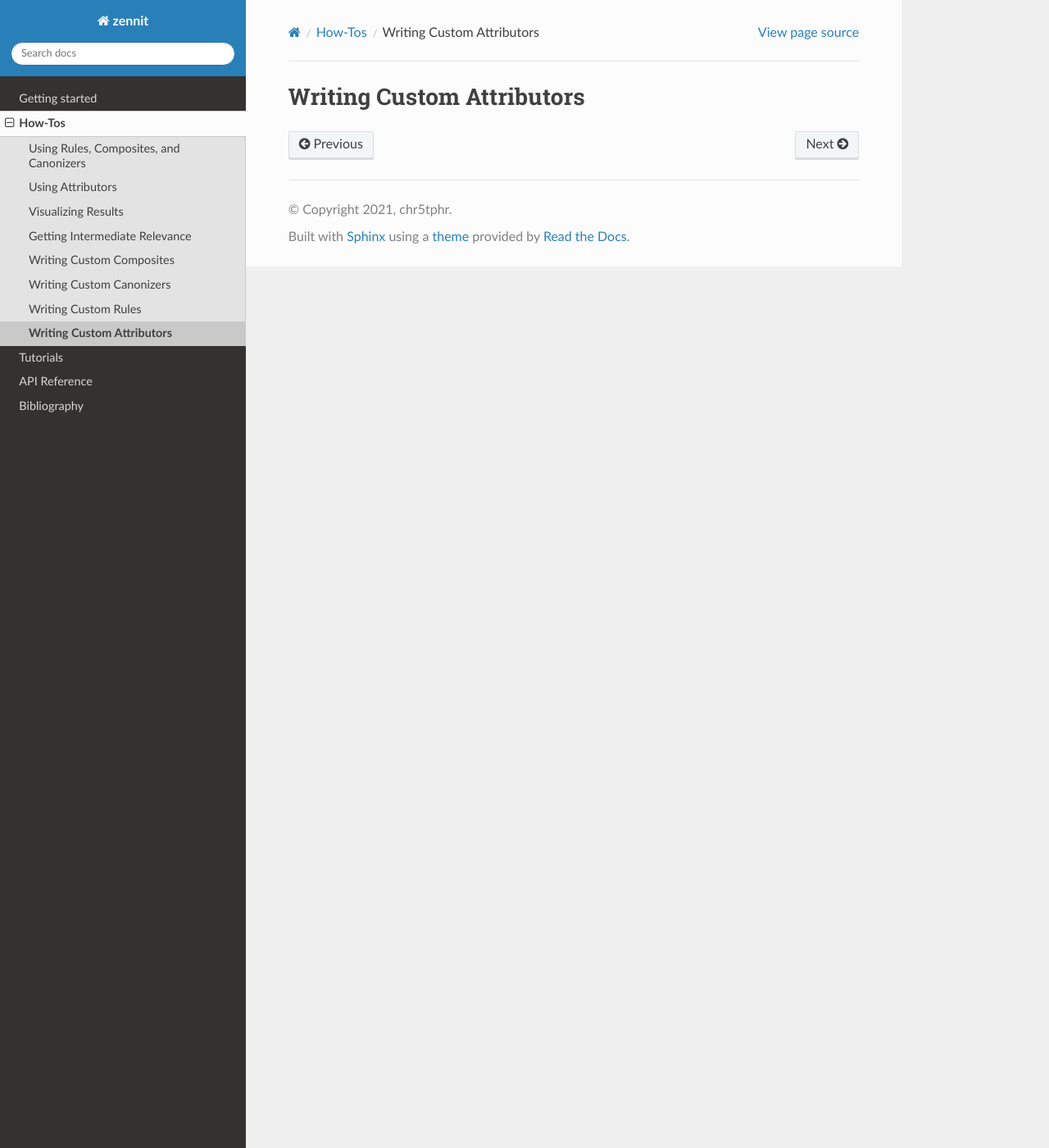
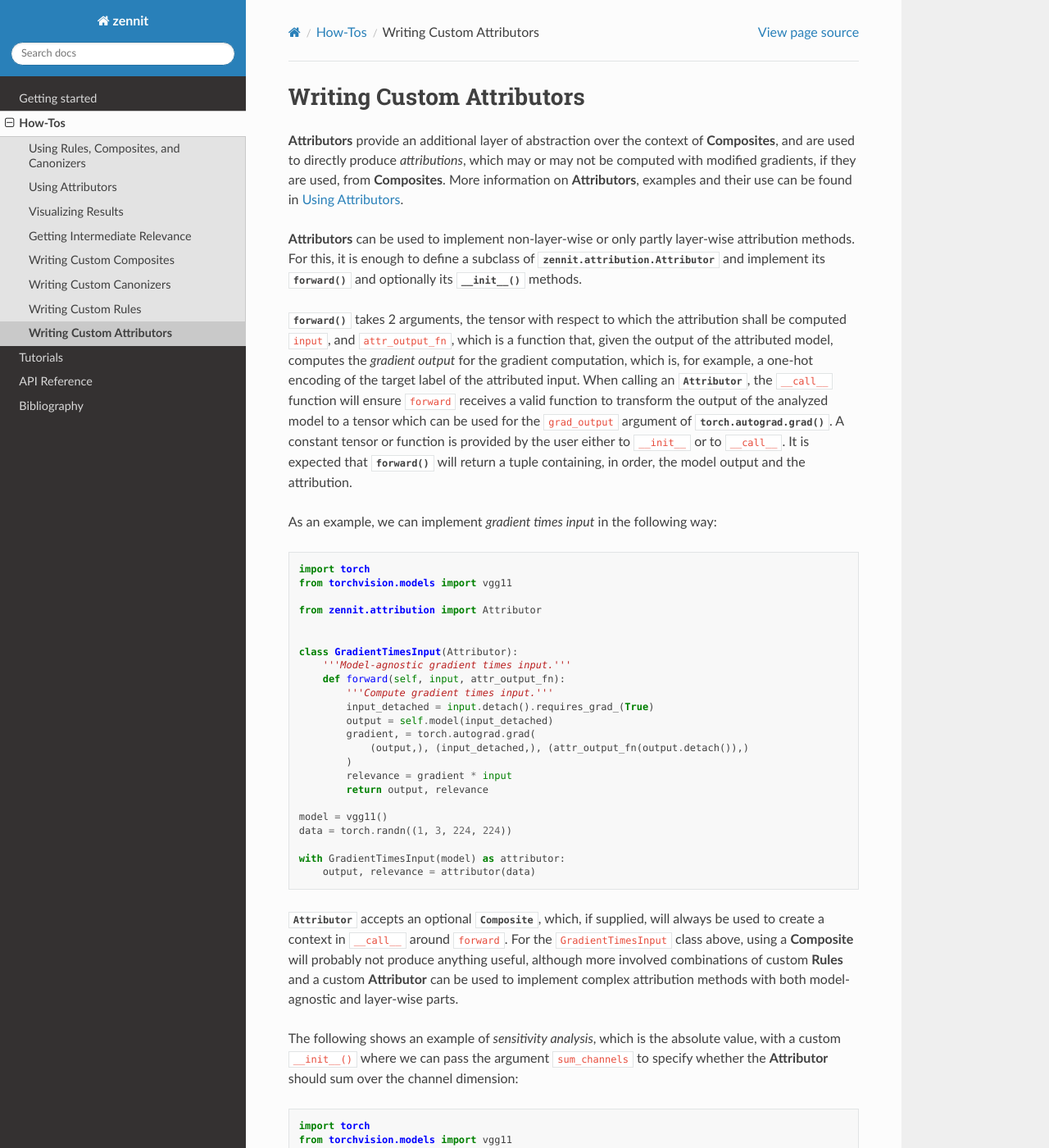
Before and after one commit to chr5tphr/zennit, a Sphinx documentation site: the page built from docs/source/how-to/write-custom-attributors.rst, in a window 1280 px wide and 1400 px high. Shown: the whole window at 82% size. Built offline with Sphinx 7.4.7 and the Read the Docs theme 2.0.0, drawn with Linux system fonts in a browser that asks for light colours; formulas are drawn with MathJax 3; the version number could not be read and is left out; some of the changed text lies outside the part shown.

Commit message:
Docs: How-To: Write custom attributors
- add How-To on writing custom attributors
- explain the mechanics of composites in attributors
- give an example with only a forward function for gradient times input
- give an example with `__init__` and ` forward` for sensitivity
  analysis

```diff
--- a/docs/source/how-to/write-custom-attributors.rst
+++ b/docs/source/how-to/write-custom-attributors.rst
@@ -1,3 +1,115 @@
 ==========================
 Writing Custom Attributors
 ==========================
+
+**Attributors** provide an additional layer of abstraction over the context of
+**Composites**, and are used to directly produce *attributions*, which may or
+may not be computed with modified gradients, if they are used, from
+**Composites**.
+More information on **Attributors**, examples and their use can be found in
+:doc:`/how-to/use-attributors`.
+
+**Attributors** can be used to implement non-layer-wise or only partly
+layer-wise attribution methods.
+For this, it is enough to define a subclass of
+:py:class:`zennit.attribution.Attributor` and implement its
+:py:meth:`~zennit.attribution.Attributor.forward` and optionally its
+:py:meth:`~zennit.attribution.Attributor.__init__` methods.
+
+:py:meth:`~zennit.attribution.Attributor.forward` takes 2 arguments, the tensor
+with respect to which the attribution shall be computed ``input``, and
+``attr_output_fn``, which is a function that, given the output of the
+attributed model, computes the *gradient output* for the gradient computation,
+which is, for example, a one-hot encoding of the target label of the attributed
+input.
+When calling an :py:class:`~zennit.attribution.Attributor`, the ``__call__``
+function will ensure ``forward`` receives a valid function to transform the
+output of the analyzed model to a tensor which can be used for the
+``grad_output`` argument of :py:func:`torch.autograd.grad`.
+A constant tensor or function is provided by the user either to ``__init__`` or
+to ``__call__``.
+It is expected that :py:meth:`~zennit.attribution.Attributor.forward` will
+return a tuple containing, in order, the model output and the attribution.
+
+As an example, we can implement *gradient times input* in the following way:
+
+.. code-block:: python
+
+    import torch
+    from torchvision.models import vgg11
+
+    from zennit.attribution import Attributor
+
+
+    class GradientTimesInput(Attributor):
+        '''Model-agnostic gradient times input.'''
+        def forward(self, input, attr_output_fn):
+            '''Compute gradient times input.'''
+            input_detached = input.detach().requires_grad_(True)
+            output = self.model(input_detached)
+            gradient, = torch.autograd.grad(
+                (output,), (input_detached,), (attr_output_fn(output.detach()),)
+            )
+            relevance = gradient * input
+            return output, relevance
+
+    model = vgg11()
+    data = torch.randn((1, 3, 224, 224))
+
+    with GradientTimesInput(model) as attributor:
+        output, relevance = attributor(data)
+
+:py:class:`~zennit.attribution.Attributor` accepts an optional
+:py:class:`~zennit.core.Composite`, which, if supplied, will always be used to
+create a context in ``__call__`` around ``forward``.
+For the ``GradientTimesInput`` class above, using a **Composite** will probably
+not produce anything useful, although more involved combinations of custom
+**Rules** and a custom **Attributor** can be used to implement complex
+attribution methods with both model-agnostic and layer-wise parts.
+
+The following shows an example of *sensitivity analysis*, which is the absolute
+value, with a custom ``__init__()`` where we can pass the argument
+``sum_channels`` to specify whether the **Attributor** should sum over the
+channel dimension:
+
+.. code-block:: python
+
+    import torch
+    from torchvision.models import vgg11
+
+    from zennit.attribution import Attributor
+
+
+    class SensitivityAnalysis(Attributor):
+        '''Model-agnostic sensitivity analysis which optionally sums over color
+        channels.
+        '''
+        def __init__(
+            self, model, sum_channels=False, composite=None, attr_output=None
+        ):
+            super().__init__(
+                model, composite=composite, attr_output=attr_output
+            )
+
+            self.sum_channels = sum_channels
+
+
+        def forward(self, input, attr_output_fn):
+            '''Compute the absolute gradient (or the sensitivity) and
+            optionally sum over the color channels.
+            '''
+            input_detached = input.detach().requires_grad_(True)
+            output = self.model(input_detached)
+            gradient, = torch.autograd.grad(
+                (output,), (input_detached,), (attr_output_fn(output.detach()),)
+            )
+            relevance = gradient.abs()
+            if self.sum_channels:
+                relevance = relevance.sum(1)
+            return output, relevance
+
+    model = vgg11()
+    data = torch.randn((1, 3, 224, 224))
+
+    with SensitivityAnalysis(model, sum_channels=True) as attributor:
+        output, relevance = attributor(data)
```
